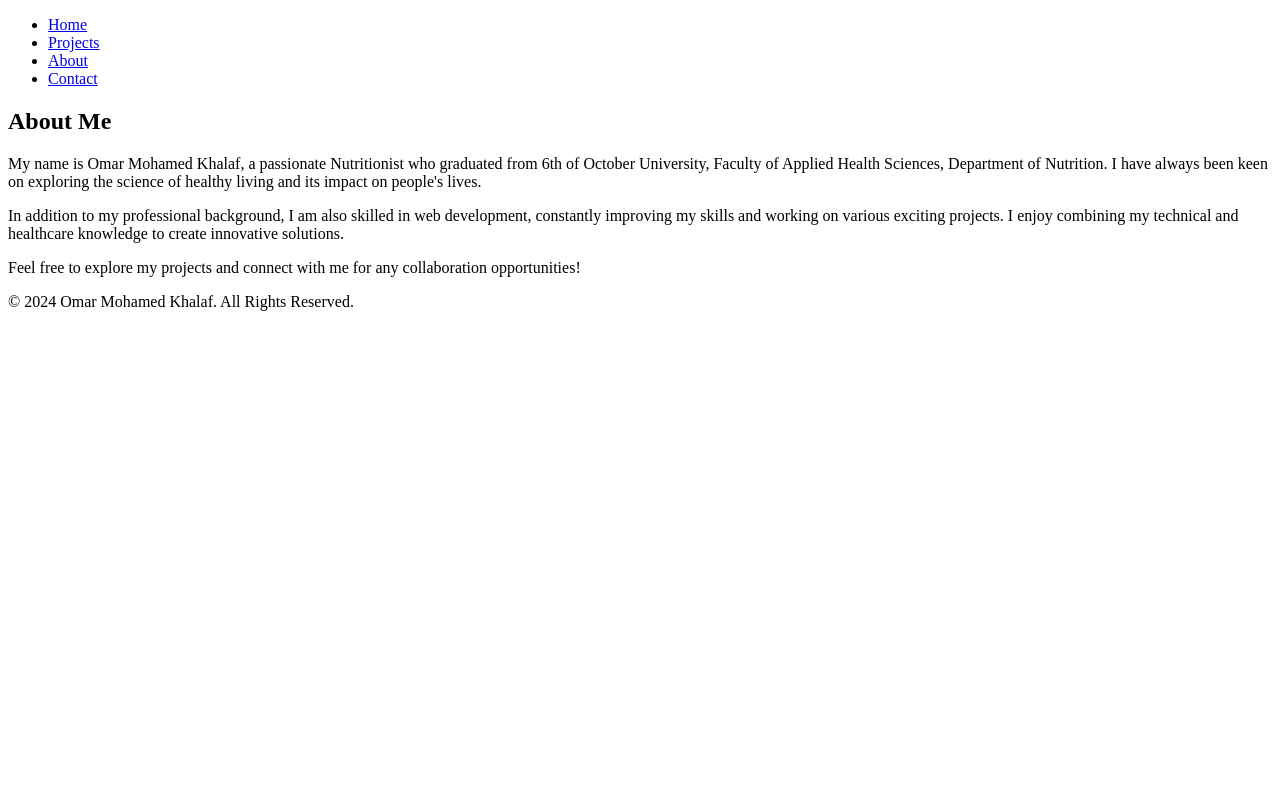
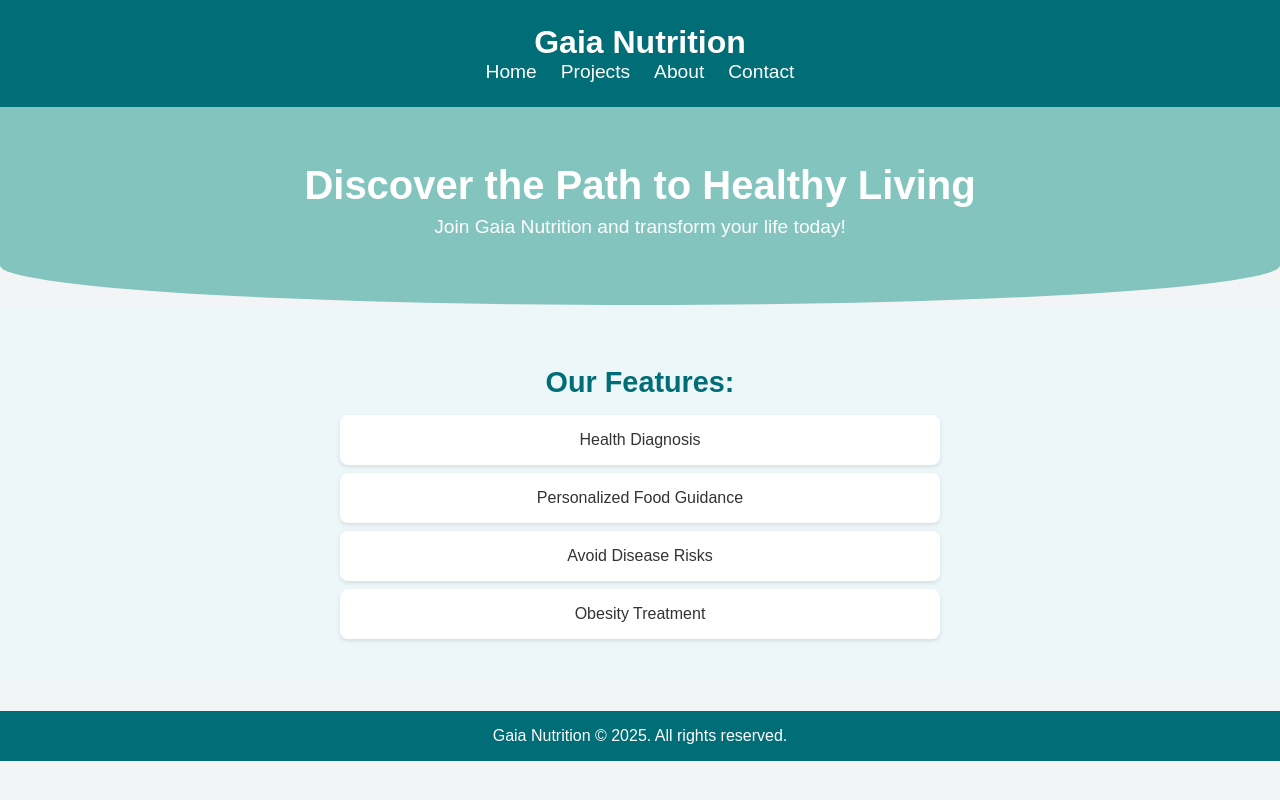
Before and after one commit to OmarHany-sudo/GAIA, a plain HTML site: page index.html in a window 1280 px wide. Drawn offline with Linux system fonts and the light colour scheme.

Commit message:
Add files via upload

```diff
--- a/index.html
+++ b/index.html
@@ -3,40 +3,38 @@
 <head>
     <meta charset="UTF-8">
     <meta name="viewport" content="width=device-width, initial-scale=1.0">
-    <title>About - Omar Mohamed Khalaf</title>
+    <title>Gaia Nutrition</title>
     <link rel="stylesheet" href="style.css">
 </head>
 <body>
-    <header>
+    <header class="header">
+        <h1>Gaia Nutrition</h1>
         <nav>
     <ul>
         <li><a href="index.html">Home</a></li>
         <li><a href="projects.html">Projects</a></li>
-                <li><a href="about.html" class="active">About</a></li>
+        <li><a href="about.html">About</a></li>
         <li><a href="contact.html">Contact</a></li>
     </ul>
 </nav>
     </header>
     <main>
-        <section class="about-section">
-            <h1>About Me</h1>
-            <p>
-                My name is Omar Mohamed Khalaf, a passionate Nutritionist who graduated from
-                6th of October University, Faculty of Applied Health Sciences, Department of Nutrition.
-                I have always been keen on exploring the science of healthy living and its impact on people's lives.
-            </p>
-            <p>
-                In addition to my professional background, I am also skilled in web development,
-                constantly improving my skills and working on various exciting projects.
-                I enjoy combining my technical and healthcare knowledge to create innovative solutions.
-            </p>
-            <p>
-                Feel free to explore my projects and connect with me for any collaboration opportunities!
-            </p>
+        <section class="hero">
+            <h2>Discover the Path to Healthy Living</h2>
+            <p>Join Gaia Nutrition and transform your life today!</p>
+        </section>
+        <section class="features">
+            <h3>Our Features:</h3>
+            <ul>
+                <li>Health Diagnosis</li>
+                <li>Personalized Food Guidance</li>
+                <li>Avoid Disease Risks</li>
+                <li>Obesity Treatment</li>
+            </ul>
         </section>
     </main>
-    <footer>
-        <p>© 2024 Omar Mohamed Khalaf. All Rights Reserved.</p>
+    <footer class="footer">
+        <p>Gaia Nutrition © 2025. All rights reserved.</p>
     </footer>
 </body>
 </html>
--- /dev/null
+++ b/script.js
@@ -0,0 +1,6 @@
+document.addEventListener("DOMContentLoaded", () => {
+    const form = document.querySelector(".booking-form");
+    form.addEventListener("submit", (e) => {
+        alert("Your booking has been submitted!");
+    });
+});
--- /dev/null
+++ b/style.css
@@ -0,0 +1,160 @@
+/* إعدادات عامة */
+body {
+    font-family: 'Poppins', Arial, sans-serif;
+    margin: 0;
+    padding: 0;
+    background-color: #f3f4f6; /* لون خلفية هادي */
+    color: #333; /* النص بلون غامق */
+}
+
+header {
+    background-color: #006d77; /* لون أخضر مزرق */
+    color: #fff;
+    padding: 1.5rem 0;
+    text-align: center;
+    box-shadow: 0 2px 4px rgba(0, 0, 0, 0.1);
+}
+
+header h1 {
+    font-size: 2rem;
+    margin: 0;
+}
+
+header nav ul {
+    list-style: none;
+    margin: 0;
+    padding: 0;
+    display: flex;
+    justify-content: center;
+    gap: 1.5rem;
+}
+
+header nav ul li a {
+    color: #fff;
+    text-decoration: none;
+    font-size: 1.2rem;
+    transition: color 0.3s;
+}
+
+header nav ul li a:hover {
+    color: #83c5be; /* لون أخضر فاتح عند التمرير */
+}
+
+/* قسم البطل */
+.hero {
+    background-color: #83c5be; /* لون أخضر فاتح */
+    color: #fff;
+    text-align: center;
+    padding: 3rem 1rem;
+    border-bottom-left-radius: 50% 20%;
+    border-bottom-right-radius: 50% 20%;
+}
+
+.hero h2 {
+    font-size: 2.5rem;
+    margin: 0.5rem 0;
+}
+
+.hero p {
+    font-size: 1.2rem;
+    margin-top: 0.5rem;
+}
+
+/* المميزات */
+.features {
+    background-color: #edf6f9; /* لون خلفية هادي */
+    padding: 2rem 1rem;
+    text-align: center;
+}
+
+.features h3 {
+    font-size: 1.8rem;
+    margin-bottom: 1rem;
+    color: #006d77;
+}
+
+.features ul {
+    list-style: none;
+    padding: 0;
+    margin: 0 auto;
+    max-width: 600px;
+}
+
+.features ul li {
+    background-color: #fff;
+    margin: 0.5rem 0;
+    padding: 1rem;
+    border-radius: 8px;
+    box-shadow: 0 2px 4px rgba(0, 0, 0, 0.1);
+    color: #333;
+    font-size: 1rem;
+    transition: transform 0.2s;
+}
+
+.features ul li:hover {
+    transform: scale(1.05);
+    background-color: #e6fffa;
+}
+
+/* قسم الحجز */
+.booking-form {
+    max-width: 700px;
+    margin: 2rem auto;
+    background: #fff;
+    padding: 1.5rem;
+    border-radius: 10px;
+    box-shadow: 0 4px 6px rgba(0, 0, 0, 0.1);
+}
+
+.booking-form label {
+    display: block;
+    font-weight: bold;
+    margin-bottom: 0.5rem;
+    color: #006d77;
+}
+
+.booking-form input,
+.booking-form textarea {
+    width: 100%;
+    padding: 0.8rem;
+    margin-bottom: 1rem;
+    border: 1px solid #ddd;
+    border-radius: 6px;
+    font-size: 1rem;
+}
+
+.booking-form input:focus,
+.booking-form textarea:focus {
+    border-color: #83c5be;
+    outline: none;
+    background-color: #f1fdfb;
+}
+
+.booking-form button {
+    background-color: #006d77;
+    color: white;
+    border: none;
+    padding: 0.8rem 1.5rem;
+    font-size: 1.2rem;
+    border-radius: 6px;
+    cursor: pointer;
+    transition: background-color 0.3s;
+}
+
+.booking-form button:hover {
+    background-color: #83c5be;
+}
+
+/* الفوتر */
+footer {
+    background-color: #006d77;
+    color: #fff;
+    text-align: center;
+    padding: 1rem 0;
+    margin-top: 2rem;
+    font-size: 1rem;
+}
+
+footer p {
+    margin: 0;
+}
```
Also changed, not shown: contact.html (added, +45 -0 lines), projects.html (added, +50 -0 lines). Lines whose indentation alone changed are shown as unchanged.
